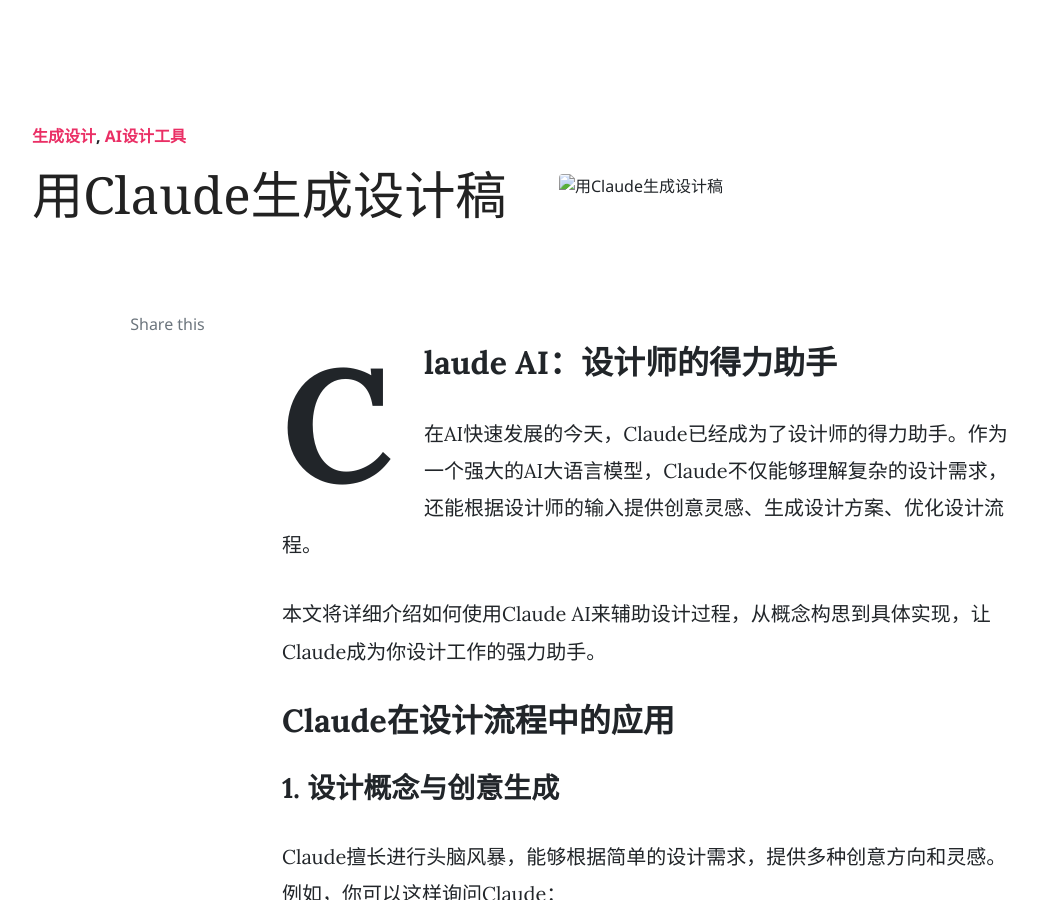
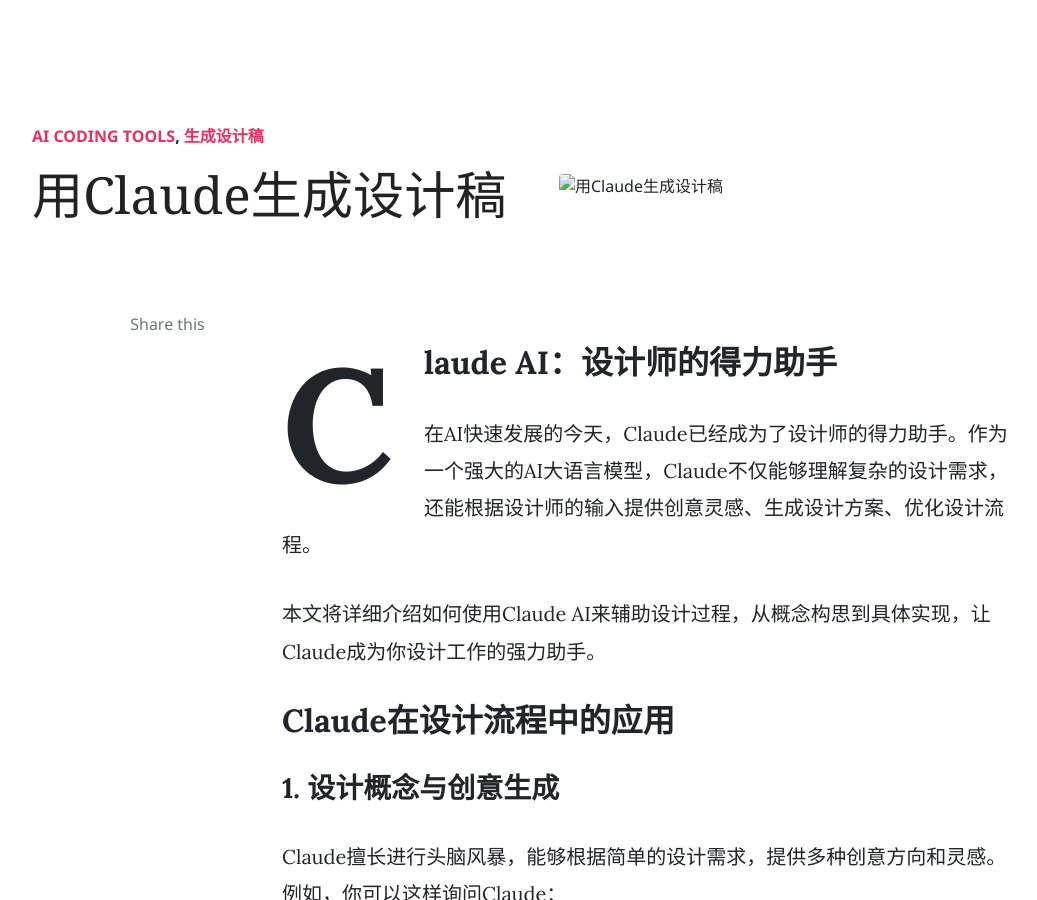
Before and after one commit to blackstoneblackstone/blackstoneblackstone.github.io, a Jekyll site: the page built from _posts/2025-06-01-claude-design.md, in a window 1280 px wide and 900 px high. Shown: the whole window, without its empty margins (88-1125 px from the left). Built offline with Jekyll 4.4.1, drawn with Linux system fonts in a browser that asks for light colours; nearby versions of some CDN libraries; comment, search, counter and statistics services are not loaded.

Commit message:
Update 2025-06-01-claude-design.md

```diff
--- a/_posts/2025-06-01-claude-design.md
+++ b/_posts/2025-06-01-claude-design.md
@@ -2,7 +2,7 @@
 layout: post
 title:  "用Claude生成设计稿"
 author: 黑石
-categories: [ 生成设计, AI设计工具 ]
+categories: [ AI Coding Tools, 生成设计稿 ]
 image: assets/images/tools/claude-design.png
 excerpt: 如何利用Claude强大的理解力和创造力辅助设计过程
 ---
```
